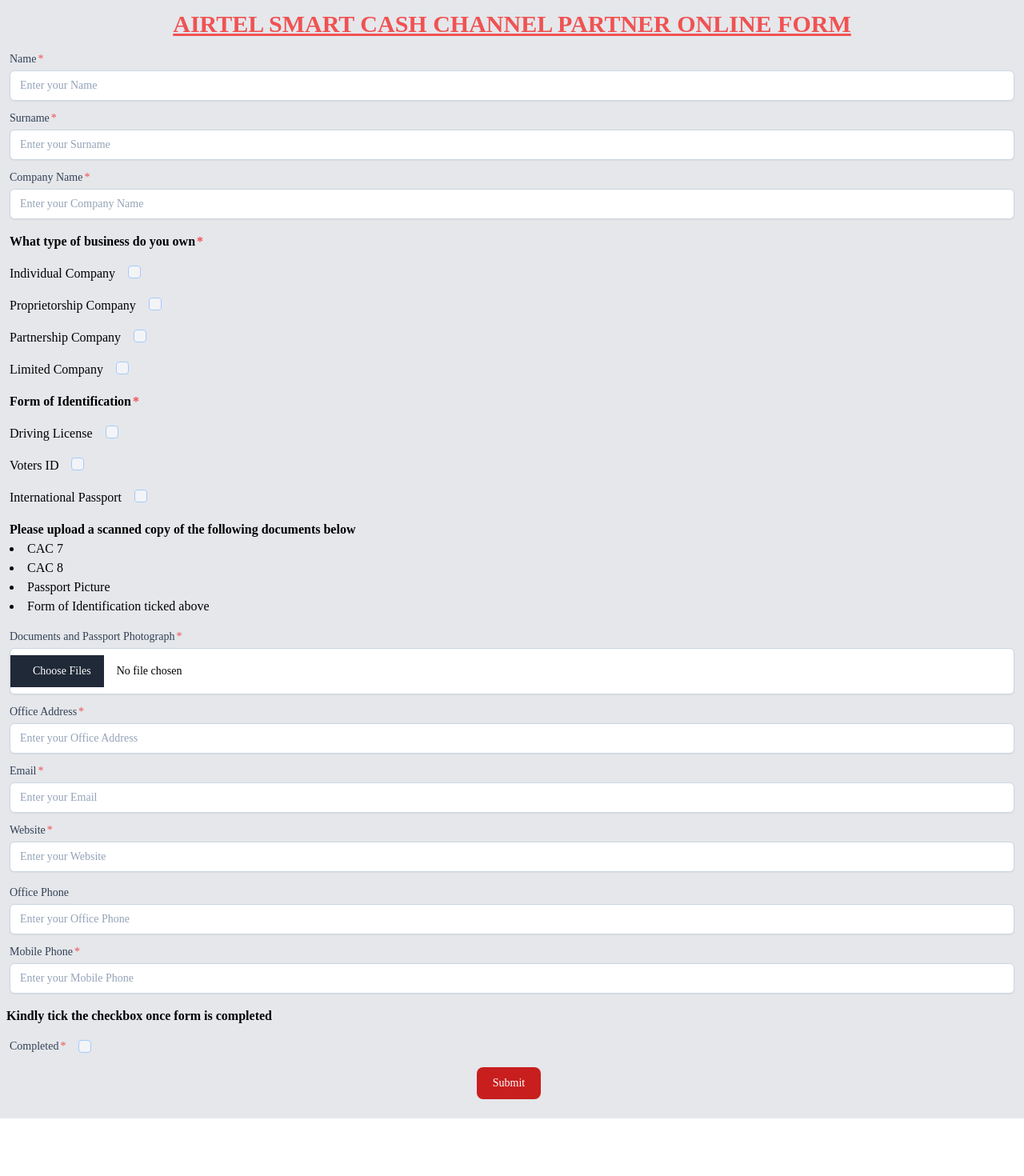
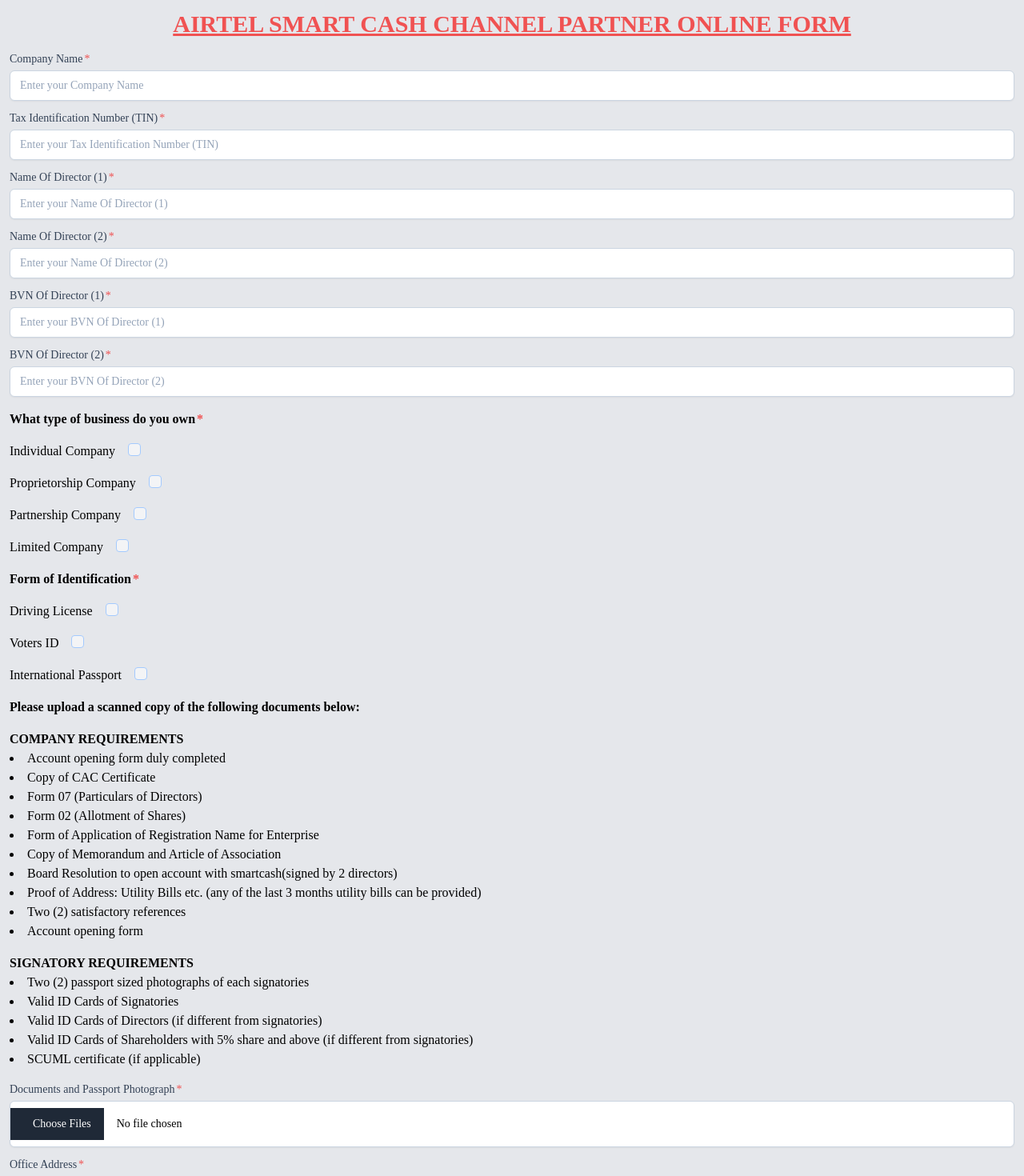
Before and after one commit to agkayster/airtel-channel-partner-app, a React (Create React App) app in the folder partner-portal-app/: page / in a window 1280 px wide. Shown: the top 1470 px of the page at 80% size. Before the commit the page ends 1398 px from the top, so only its background shows below. Built offline with nearby package versions, Linux system fonts and the light colour scheme; a web font is replaced by a local one.

Commit message:
updated model and controllers details in backend

```diff
--- a/partner-portal-app/src/routes/partnerForm.js
+++ b/partner-portal-app/src/routes/partnerForm.js
@@ -3,6 +3,8 @@
 // import { axiosInstance } from '../utils/API';
 import { formTemplate } from '../template/template';
 import { useNavigate } from 'react-router-dom';
+import { companyRequirements } from '../template/template';
+import { signatoryRequirements } from '../template/template';
 import FormTemplate from '../template/formTemplate';
 import Button from '../components/Button';
 
@@ -18,8 +20,11 @@
 	const [isLoading, setIsLoading] = useState(false);
 
 	const [formData, setFormData] = useState({
-		name: '',
-		surname: '',
+		fullNamesOfDirector1: '',
+		fullNamesOfDirector2: '',
+		taxIdentificationNumber: '',
+		bvnOfDirector1: '',
+		bvnOfDirector2: '',
 		companyName: '',
 		image: '',
 		isIndividualCompany: false,
@@ -71,8 +76,14 @@
 		Object.values(formData.image).forEach((file, index) => {
 			form.append('image', file);
 		});
-		form.append('name', formData.name);
-		form.append('surname', formData.surname);
+		form.append('fullNamesOfDirector1', formData.fullNamesOfDirector1);
+		form.append('fullNamesOfDirector2', formData.fullNamesOfDirector2);
+		form.append(
+			'taxIdentificationNumber',
+			formData.taxIdentificationNumber
+		);
+		form.append('bvnOfDirector1', formData.bvnOfDirector1);
+		form.append('bvnOfDirector2', formData.bvnOfDirector2);
 		form.append('companyName', formData.companyName);
 		form.append('email', formData.email);
 		form.append('isIndividualCompany', formData.isIndividualCompany);
@@ -171,36 +182,69 @@
 				</h1>
 				<form className='mt-4 pb-4' onSubmit={handleFormSubmit}>
 					<FormTemplate
-						formTemplateProps={formTemplate.name}
-						formDataProps={formData.name}
+						formTemplateProps={formTemplate.companyName}
+						formDataProps={formData.companyName}
 						handleProps={handleFormChange}
-						nameProps='name'
+						nameProps='companyName'
 						typeProps='text'
-						errorProps={error?.error?.name}
+						errorProps={error?.error?.companyName}
 					/>
-
 					<div className='mt-3'>
 						<FormTemplate
-							formTemplateProps={formTemplate.surname}
-							formDataProps={formData.surname}
+							formTemplateProps={
+								formTemplate.taxIdentificationNumber
+							}
+							formDataProps={formData.taxIdentificationNumber}
 							handleProps={handleFormChange}
-							nameProps='surname'
+							nameProps='taxIdentificationNumber'
 							typeProps='text'
-							errorProps={error?.error?.surname}
+							errorProps={error?.error?.taxIdentificationNumber}
 						/>
 					</div>
-
 					<div className='mt-3'>
 						<FormTemplate
-							formTemplateProps={formTemplate.companyName}
-							formDataProps={formData.companyName}
+							formTemplateProps={
+								formTemplate.fullNamesOfDirector1
+							}
+							formDataProps={formData.fullNamesOfDirector1}
 							handleProps={handleFormChange}
-							nameProps='companyName'
+							nameProps='fullNamesOfDirector1'
 							typeProps='text'
-							errorProps={error?.error?.companyName}
+							errorProps={error?.error?.fullNamesOfDirector1}
 						/>
 					</div>
-
+					<div className='mt-3'>
+						<FormTemplate
+							formTemplateProps={
+								formTemplate.fullNamesOfDirector2
+							}
+							formDataProps={formData.fullNamesOfDirector2}
+							handleProps={handleFormChange}
+							nameProps='fullNamesOfDirector2'
+							typeProps='text'
+							errorProps={error?.error?.fullNamesOfDirector2}
+						/>
+					</div>
+					<div className='mt-3'>
+						<FormTemplate
+							formTemplateProps={formTemplate.bvnOfDirector1}
+							formDataProps={formData.bvnOfDirector1}
+							handleProps={handleFormChange}
+							nameProps='bvnOfDirector1'
+							typeProps='text'
+							errorProps={error?.error?.bvnOfDirector1}
+						/>
+					</div>
+					<div className='mt-3'>
+						<FormTemplate
+							formTemplateProps={formTemplate.bvnOfDirector2}
+							formDataProps={formData.bvnOfDirector2}
+							handleProps={handleFormChange}
+							nameProps='bvnOfDirector2'
+							typeProps='text'
+							errorProps={error?.error?.bvnOfDirector2}
+						/>
+					</div>
 					<div>
 						<p className="mt-4 font-bold px-3 after:content-['*'] after:ml-0.5 after:text-red-500">
 							What type of business do you own
@@ -352,13 +396,23 @@
 					<div className='px-3 mt-4'>
 						<p className='font-semibold'>
 							Please upload a scanned copy of the following
-							documents below
+							documents below:
 						</p>
+						<h1 className='font-bold mt-4'>COMPANY REQUIREMENTS</h1>
 						<ul className='list-disc list-inside'>
-							<li>CAC 7</li>
-							<li>CAC 8</li>
-							<li>Passport Picture</li>
-							<li>Form of Identification ticked above</li>
+							{companyRequirements.map(({ id, requirement }) => (
+								<li key={id}>{requirement}</li>
+							))}
+						</ul>
+						<h1 className='font-bold mt-4'>
+							SIGNATORY REQUIREMENTS
+						</h1>
+						<ul className='list-disc list-inside'>
+							{signatoryRequirements.map(
+								({ id, requirement }) => (
+									<li key={id}>{requirement}</li>
+								)
+							)}
 						</ul>
 					</div>
 					<label className='block px-3 mt-4'>
--- a/partner-portal-app/src/template/template.js
+++ b/partner-portal-app/src/template/template.js
@@ -1,6 +1,9 @@
 export const formTemplate = {
-	name: 'Name',
-	surname: 'Surname',
+	fullNamesOfDirector1: 'Name Of Director (1)',
+	fullNamesOfDirector2: 'Name Of Director (2)',
+	taxIdentificationNumber: 'Tax Identification Number (TIN)',
+	bvnOfDirector1: 'BVN Of Director (1)',
+	bvnOfDirector2: 'BVN Of Director (2)',
 	companyName: 'Company Name',
 	documents: 'Documents and Passport Photograph',
 	isIndividualCompany: 'Individual Company',
@@ -17,3 +20,75 @@
 	isInternationalPassport: 'International Passport',
 	completed: 'Completed',
 };
+
+const companyRequirements = [
+	{
+		id: 'accountOpeningForm',
+		requirement: 'Account opening form duly completed',
+	},
+	{
+		id: 'cacCertificate',
+		requirement: 'Copy of CAC Certificate',
+	},
+	{
+		id: 'formSeven',
+		requirement: 'Form 07 (Particulars of Directors)',
+	},
+	{
+		id: 'formTwo',
+		requirement: 'Form 02 (Allotment of Shares)',
+	},
+	{
+		id: 'formApplication',
+		requirement: 'Form of Application of Registration Name for Enterprise',
+	},
+	{
+		id: 'memat',
+		requirement: 'Copy of Memorandum and Article of Association',
+	},
+	{
+		id: 'boardResolution',
+		requirement:
+			'Board Resolution to open account with smartcash(signed by 2 directors)',
+	},
+	{
+		id: 'proofAddress',
+		requirement:
+			'Proof of Address: Utility Bills etc. (any of the last 3 months utility bills can be provided)',
+	},
+	{
+		id: 'references',
+		requirement: 'Two (2) satisfactory references',
+	},
+	{
+		id: 'accountOpening',
+		requirement: 'Account opening form',
+	},
+];
+export { companyRequirements };
+
+const signatoryRequirements = [
+	{
+		id: 'passportPhotographs',
+		requirement: 'Two (2) passport sized photographs of each signatories',
+	},
+	{
+		id: 'validID',
+		requirement: 'Valid ID Cards of Signatories',
+	},
+	{
+		id: 'validIDDir',
+		requirement:
+			'Valid ID Cards of Directors (if different from signatories)',
+	},
+	{
+		id: 'validIDShareHolders',
+		requirement:
+			'Valid ID Cards of Shareholders with 5% share and above (if different from signatories)',
+	},
+	{
+		id: 'scuml',
+		requirement: 'SCUML certificate (if applicable)',
+	},
+];
+export { signatoryRequirements };
```
Also changed, not shown: 2 other files (tests, documents, lock files or other folders).
